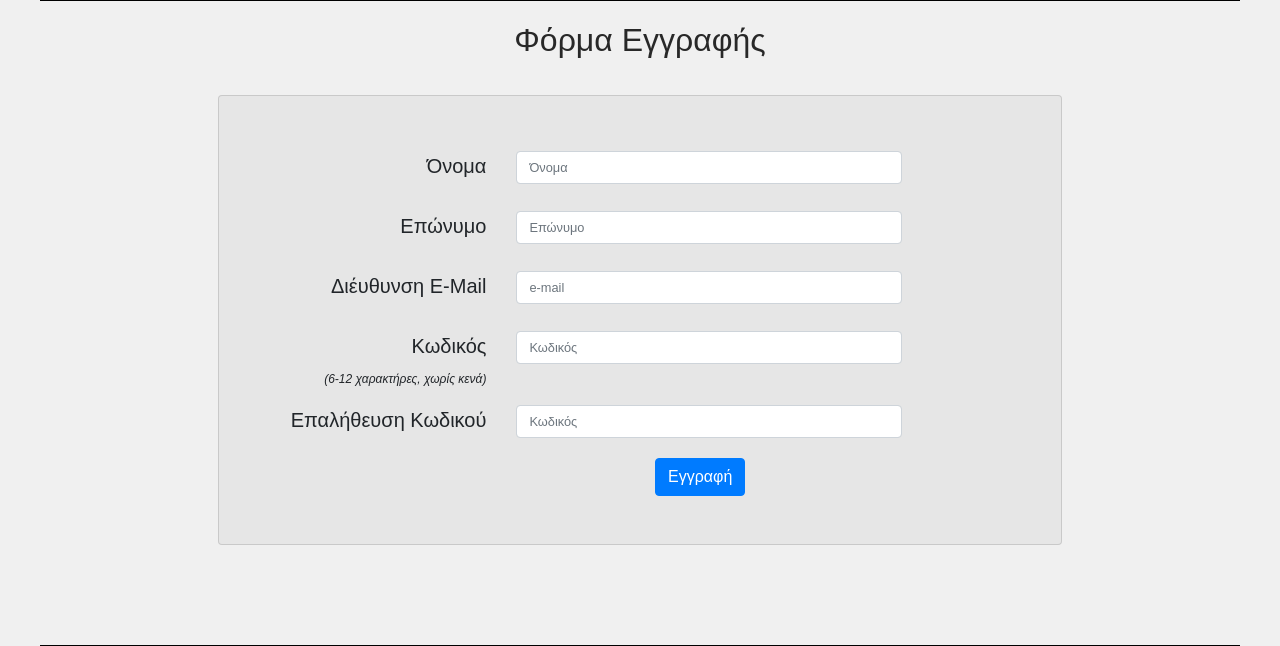
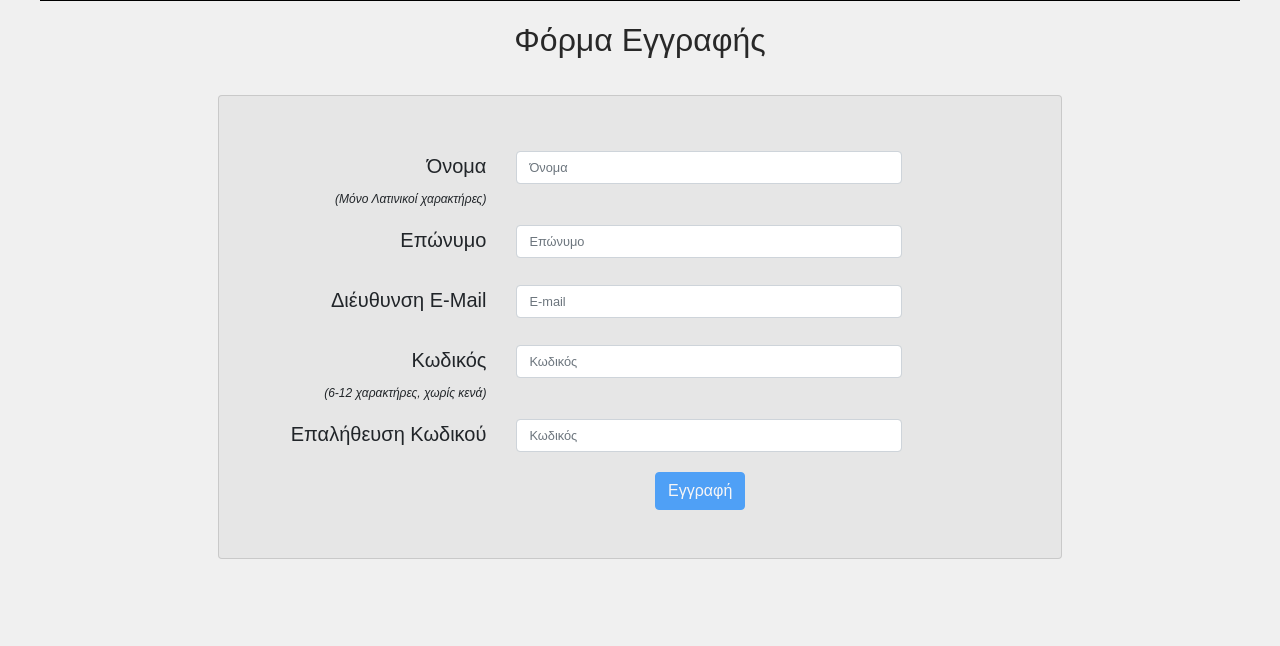
Before and after one commit to goergiosdaniil/Project-Publishing-House, a Node server app: page /registerForm in a window 1280 px wide. Shown: the part 349-995 px from the top of the page. Run offline with Node 20, Linux system fonts and the light colour scheme; some libraries are stand-ins or nearby versions.

Commit message:
diorthwsh register form

```diff
--- a/public/css/signUpForm.css
+++ b/public/css/signUpForm.css
@@ -28,7 +28,7 @@ legend{
     font-size: 0.6em;
     text-align: center;
 }
-form div:nth-child(4){
+form div:nth-child(4),form div:nth-child(1){
     margin-bottom: 0;
 }
 #submit-button{
--- a/public/js/registerForm.js
+++ b/public/js/registerForm.js
@@ -6,7 +6,7 @@ let pswd1 = document.getElementById("password");
 let pswd2 = document.getElementById("passwordRe");
 let emailDiv = document.getElementById("emailDiv");
 
-submitButton.disabled = false;
+submitButton.disabled = true;
 pswd1.addEventListener('focusout',validatePswd);
 pswd2.addEventListener('focusout',validatePswd);
 email.addEventListener('focusout',validateEmail);
--- a/views/registerForm.hbs
+++ b/views/registerForm.hbs
@@ -33,7 +33,7 @@
                           <div class="card-body">
                               <form name="my-form" onsubmit="return validform()" action="/registerUser" method="POST">
                                   <div class="form-group row">
-                                      <label for="firstname" class="col-md-4 col-form-label text-md-right">Όνομα</label>
+                                      <label for="firstname" class="col-md-4 col-form-label text-md-right">Όνομα<br><span class="myPswdLegend">(Μόνο Λατινικοί χαρακτήρες)</span></label>
                                       <div class="col-md-6">
                                           <input type="text" id="firstname" class="form-control" name="firstName" placeholder="Όνομα">
                                       </div>
@@ -49,7 +49,7 @@
                                   <div class="form-group row" id="emailDiv">
                                     <label for="email" class="col-md-4 col-form-label text-md-right">Διέυθυνση E-Mail</label>
                                     <div class="col-md-6">
-                                        <input type="text" id="email" class="form-control" name="email" placeholder="e-mail">
+                                        <input type="text" id="email" class="form-control" name="email" placeholder="Ε-mail">
                                         <legend id="emailLegend"></legend>
                                       </div>
                                 </div>
```
